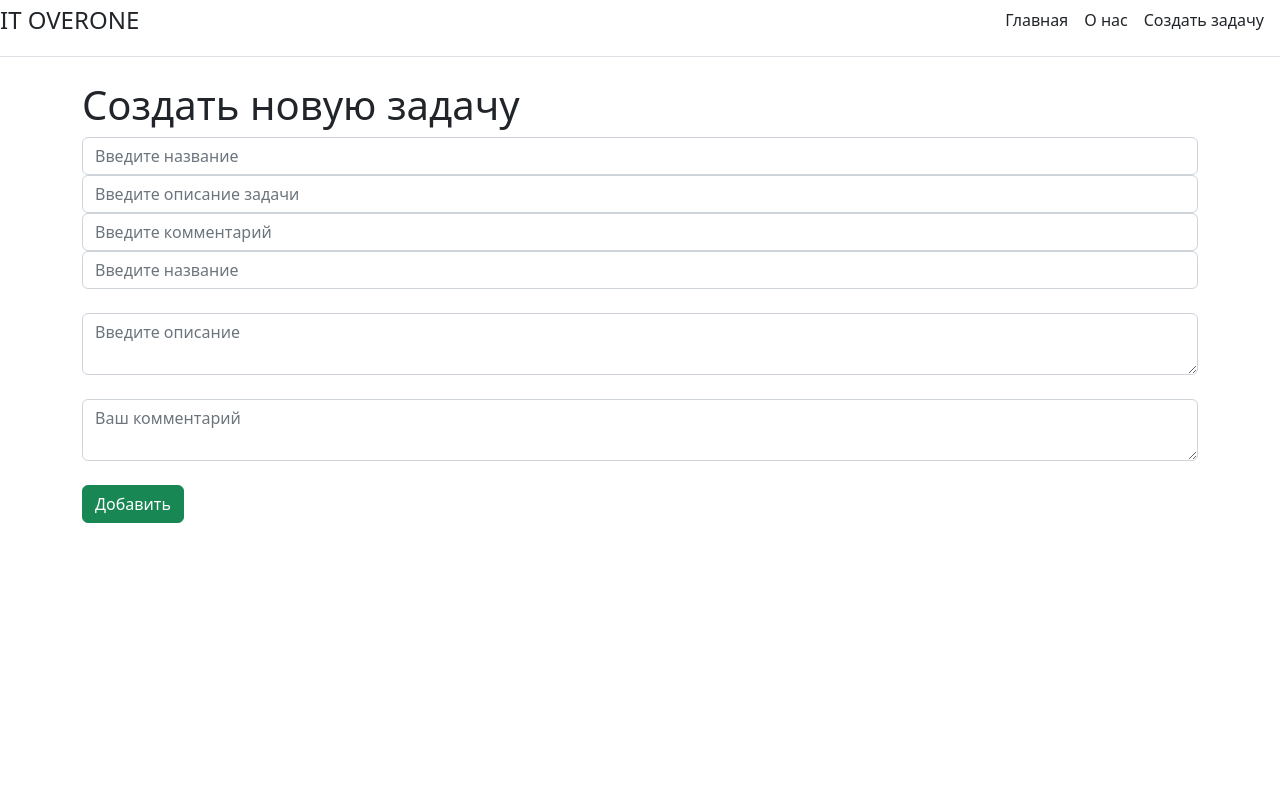
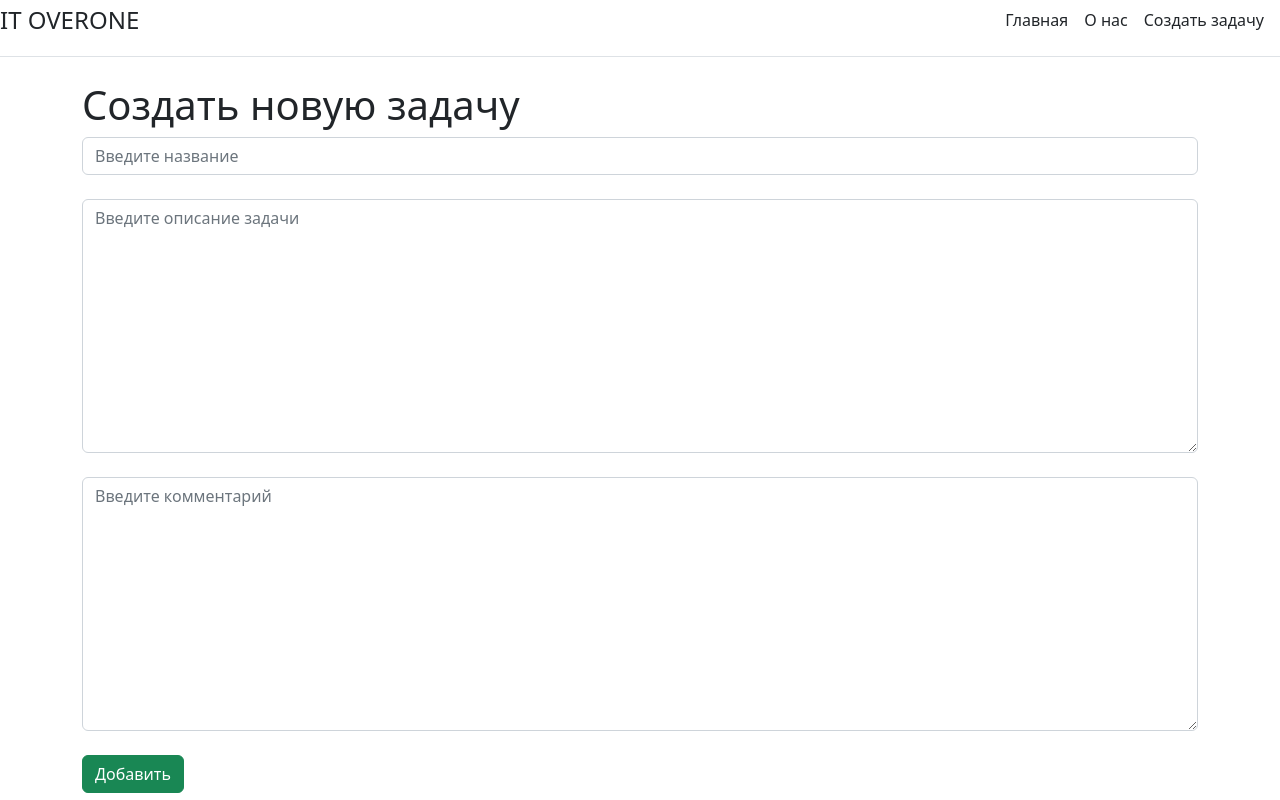
Before and after one commit to Anzhelika007/Website_tasks, a Django app: page /create in a window 1280 px wide. Run offline with Django 4.2, Linux system fonts and the light colour scheme.

Commit message:
task add template to form

```diff
--- a/Website_tasks/main/forms.py
+++ b/Website_tasks/main/forms.py
@@ -1,5 +1,5 @@
 from .models import Task
-from django.forms import ModelForm, widgets, TextInput
+from django.forms import ModelForm, widgets, TextInput, Textarea
 
 
 class TaskForm(ModelForm):
@@ -7,5 +7,5 @@ class TaskForm(ModelForm):
         model = Task
         fields = ["title", "task", "comment"]
         widgets = {"title": TextInput(attrs={'class': 'form-control', 'placeholder': 'Введите название'}),
-                   "task": TextInput(attrs={'class': 'form-control', 'placeholder': 'Введите описание задачи'}),
-                   "comment": TextInput(attrs={'class': 'form-control', 'placeholder': 'Введите комментарий'})}
+                   "task": Textarea(attrs={'class': 'form-control', 'placeholder': 'Введите описание задачи'}),
+                   "comment": Textarea(attrs={'class': 'form-control', 'placeholder': 'Введите комментарий'})}
--- a/Website_tasks/main/templates/main/create.html
+++ b/Website_tasks/main/templates/main/create.html
@@ -8,12 +8,9 @@
     <h1>Создать новую задачу</h1>
     <form method="POST">
         {% csrf_token %}
-        {{ form.title }}
-        {{ form.task }}
-        {{ form.comment }}
-      <input type="text" placeholder="Введите название" class="form-control"><br>
-      <textarea type="text" placeholder="Введите описание" class="form-control"></textarea><br>
-      <textarea type="text" placeholder="Ваш комментарий" class="form-control"></textarea><br>
+        {{ form.title }}<br>
+        {{ form.task }}<br>
+        {{ form.comment }}<br>
       <button type="submit" class="btn btn-success">Добавить</button>
     </form>
 
```
Also changed, not shown: Website_tasks/db.sqlite3.
